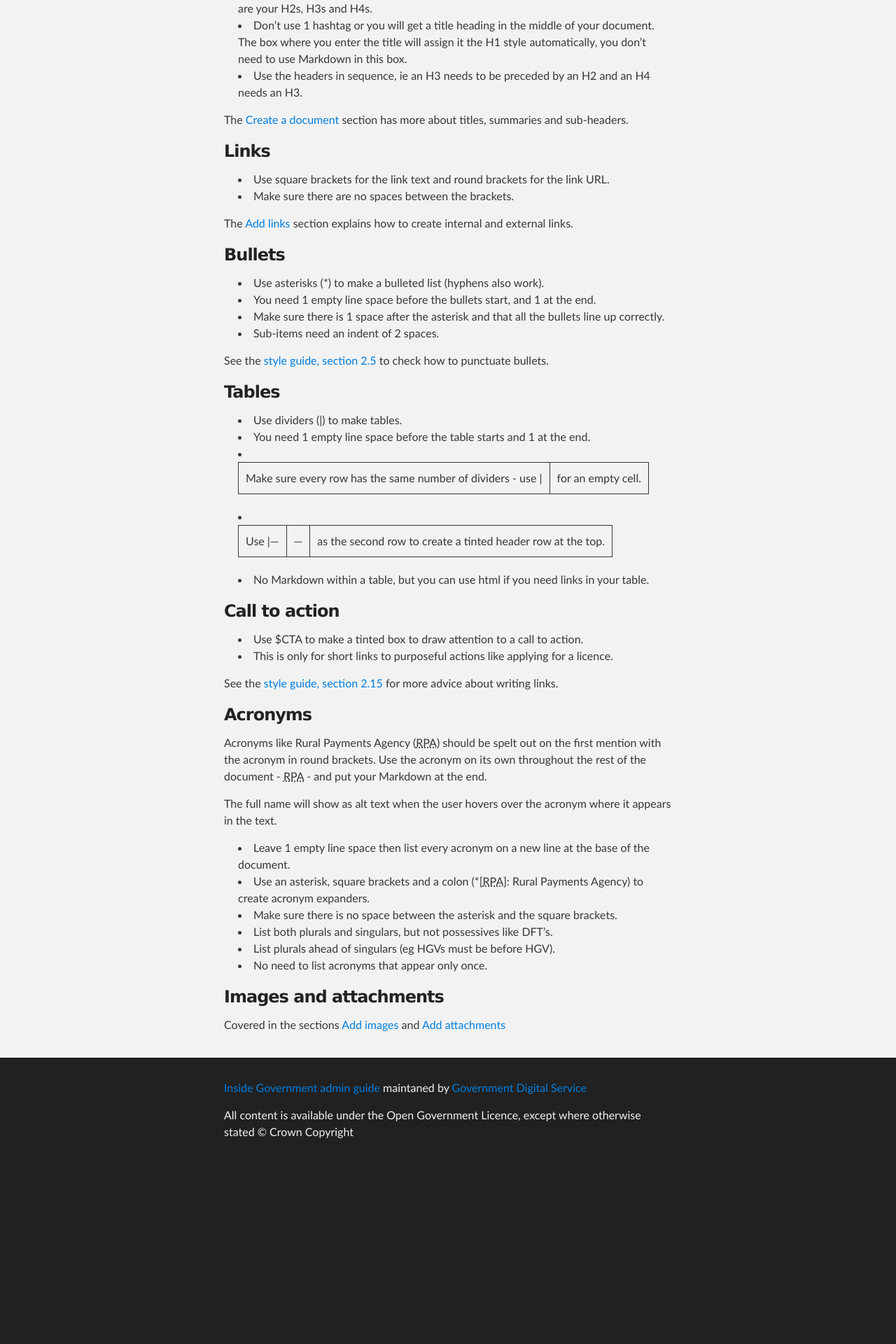
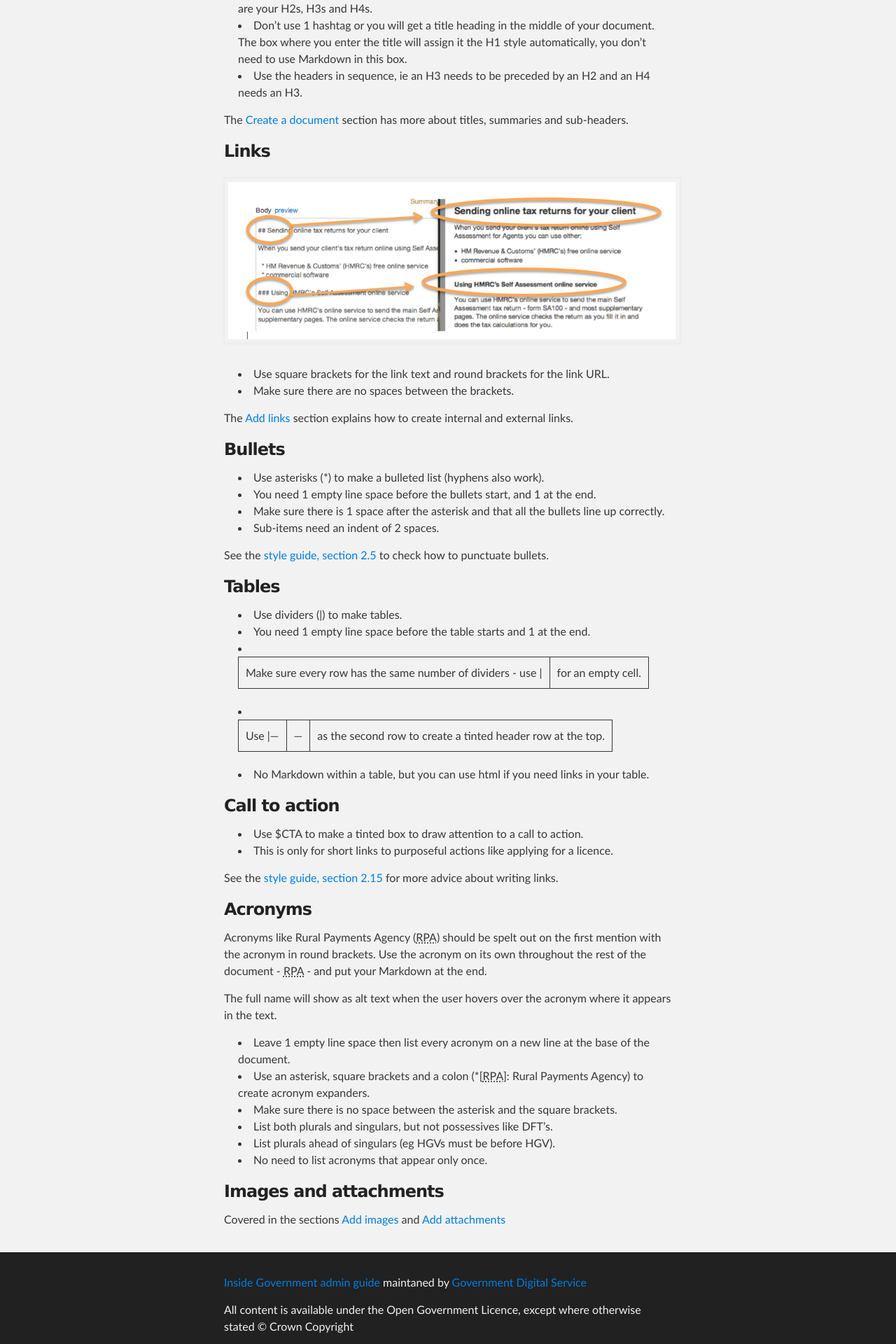
Before and after one commit to alphagov/inside-government-admin-guide, a Jekyll site: the page built from first-steps/markdown.md, in a window 1280 px wide. Shown: the part 1013-2933 px from the top of the page at 70% size. Built offline with Jekyll 4.4.1, drawn with Linux system fonts in a browser that asks for light colours; before the commit the page ends 2677 px from its top, so only the background shows below that.

Commit message:
Update markdown.md

```diff
--- a/first-steps/markdown.md
+++ b/first-steps/markdown.md
@@ -20,6 +20,8 @@ The [Create a document](http://alphagov.github.io/inside-government-admin-guide/
 
 
 ### Links
+
+![Markdown 2](markdown-2.png)
 
 *  Use square brackets for the link text and round brackets for the link URL.
 *  Make sure there are no spaces between the brackets.
```
